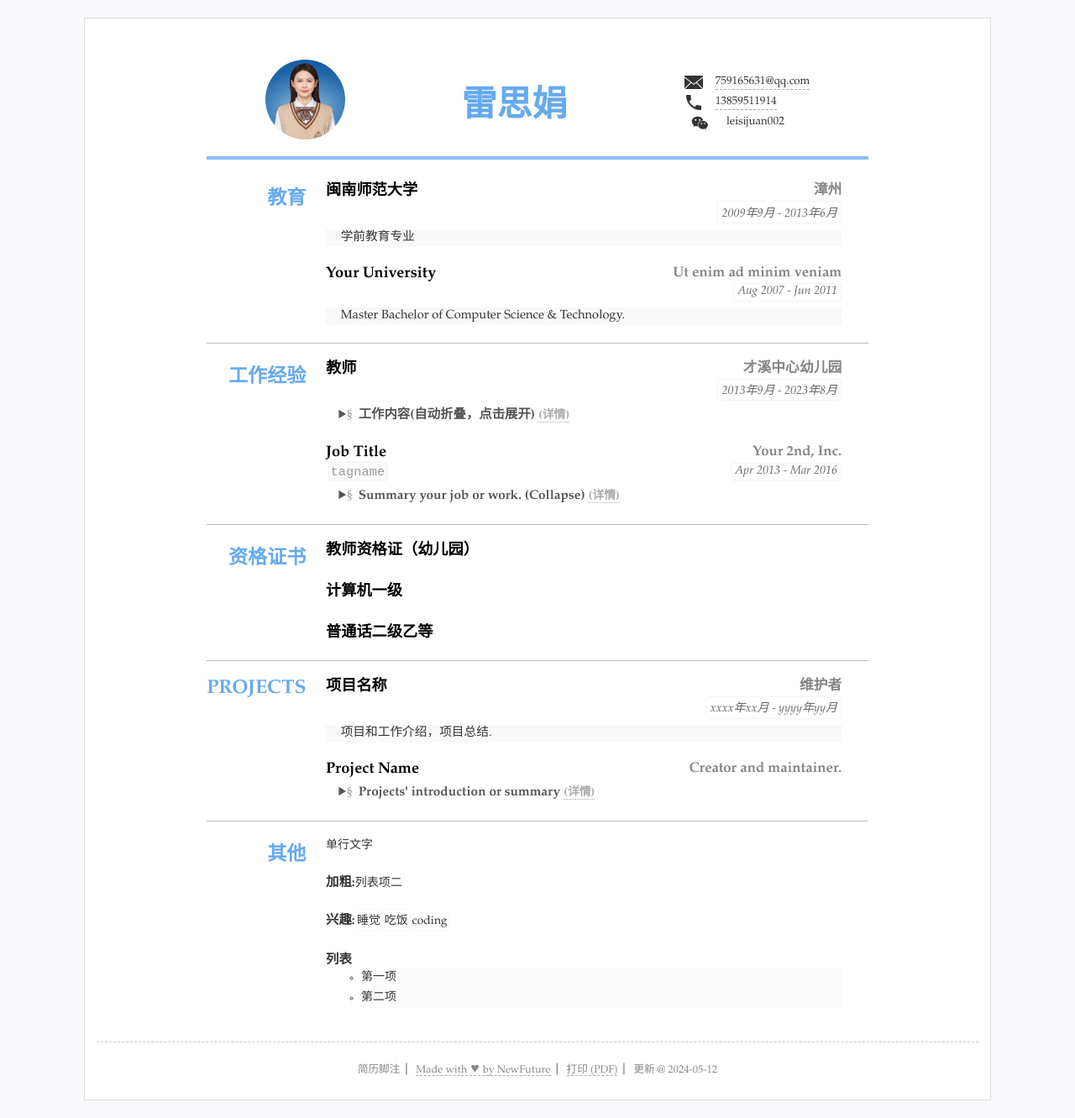
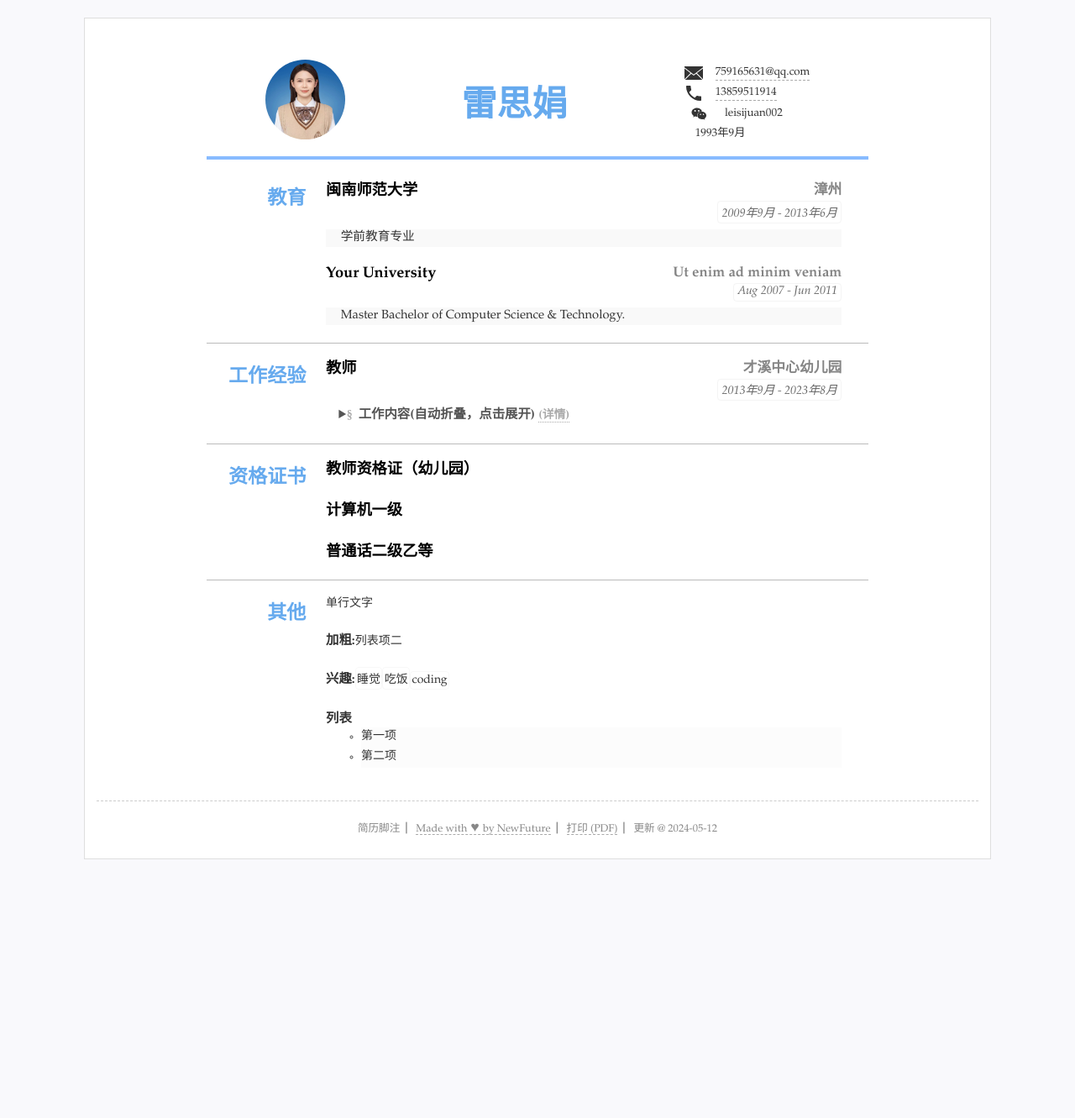
Before and after one commit to pinvondev/resume, a Jekyll site: the page built from index.html, in a window 1280 px wide. Shown: the whole page at 84% size. Built offline with Jekyll 4.4.1, drawn with Linux system fonts in a browser that asks for light colours; after the commit the page ends 1044 px from its top, so only the background shows below that.

Commit message:
experience

```diff
--- a/_data/resume.yml
+++ b/_data/resume.yml
@@ -16,6 +16,7 @@ contact: #联系方式连接等3~5行
   icon: 'icons/phone.svg'
 - text: "leisijuan002"
   icon: 'icons/weixin.svg'
+- text: "1993年9月"
   # - text: "地址"
   #   icon: "icons/location.svg"
 
@@ -40,28 +41,10 @@ main: #简历主要内容，
     sub: 才溪中心幼儿园
     duration: "2013年9月 - 2023年8月"
     summary: 工作内容(自动折叠，点击展开)
-    detail: >-
-      工作职责：
-      1. 负责幼儿的日常教育工作，包括保育、教育、心理辅导等。
-      2. 制定教学计划，与同事共同制定课程安排，并实施教学。
-      3. 与家长保持良好沟通，及时反馈孩子的学习情况，帮助家长了解孩子的学习进展。
-      4. 积极参与幼儿园组织的各项活动，包括家长会、亲子活动等。
-
-      工作成果：
-      1. 成功培养幼儿良好的生活习惯和学习能力，提高幼儿综合素质。
-      2. 与家长建立良好的合作关系，及时反馈孩子的学习情况，得到了家长的认可和好评。
-      3. 积极参与幼儿园组织的各项活动，为幼儿园的声誉和形象做出了贡献。
-
-      在幼儿园教师的岗位上，我积累了丰富的教育经验和专业知识，能够根据幼儿的特点和需求制定个性化的教学计划，注重培养幼儿的兴趣爱好和创造力。同时，我也注重与家长沟通合作，共同关注孩子的成长和发展。我相信这些经验和技能可以为我应聘这个岗位提供有力的支持。
+    detail:
+      md: _data/demo.md
     # open: open
     #可以设置open默认展开
-  - title: Job Title
-    sub: Your 2nd, Inc.
-    duration: Apr 2013 - Mar 2016
-    tags:
-    - tagname
-    summary: Summary your job or work. (Collapse)
-    detail: Details can be collapsed in Chrome Safari, Firefox, Opera and so on. Duis aute irure dolor in reprehenderit in voluptate velit esse cillum dolore eu fugiat nulla pariatur. Excepteur sint occaecat cupidatat non proident, sunt in culpa qui officia deserunt mollit anim id est laborum.
 
 - type: 资格证书
   # name: "技能"
@@ -69,20 +52,6 @@ main: #简历主要内容，
   - title: 教师资格证（幼儿园）
   - title: 计算机一级
   - title: 普通话二级乙等
-
-- type: projects
-  name: Projects
-  content:
-  - title: 项目名称
-    duration: xxxx年xx月 - yyyy年yy月
-    detail: 项目和工作介绍，项目总结.
-    sub: 维护者
-  - title: Project Name
-    summary: Projects' introduction or summary
-    detail:
-      md: _data/demo.md
-    sub: Creator and maintainer.
-   #可继续添加更多内容
 
 #others 其他简略内容(列表)
 others: #其他列表显示
```
Also changed, not shown: _data/demo.md (+11 -4 lines), _includes/icons/weixin.svg.
